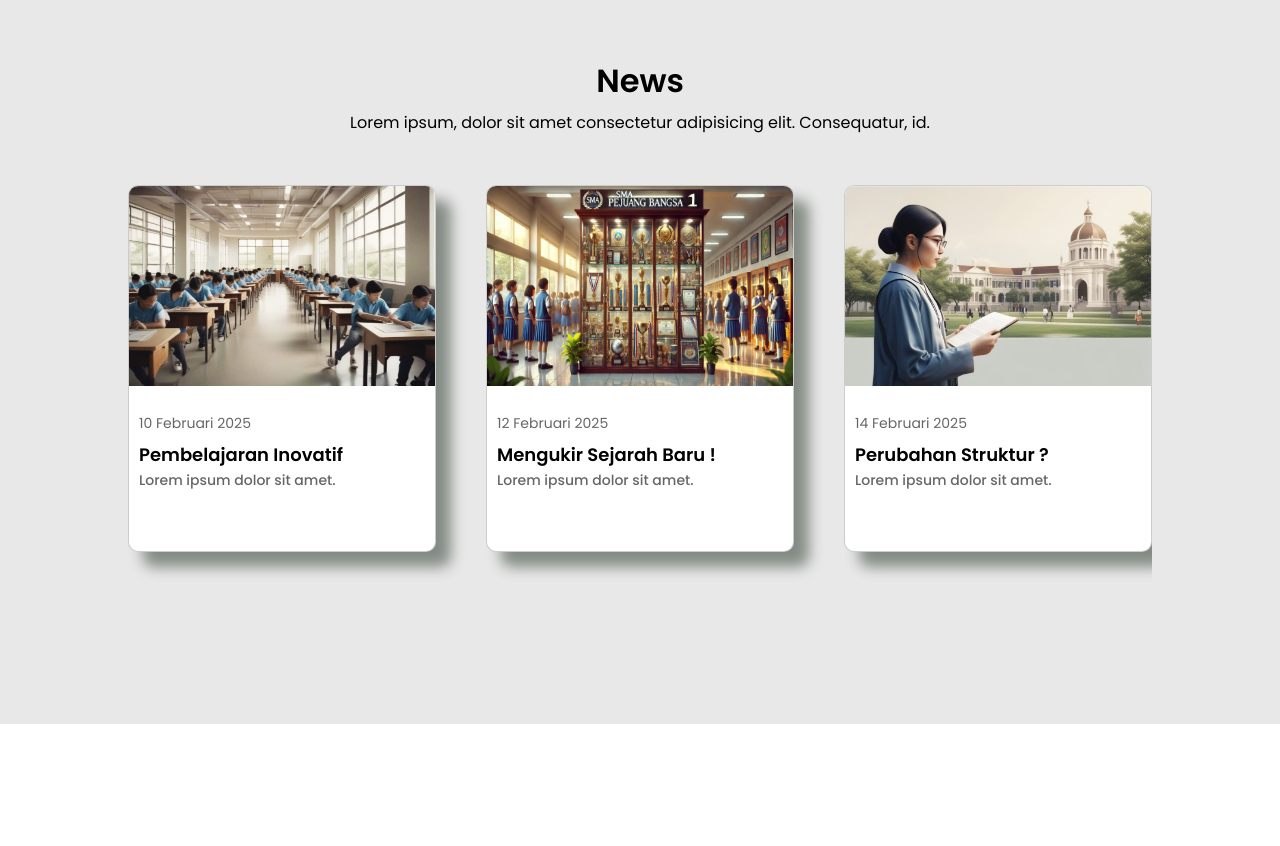
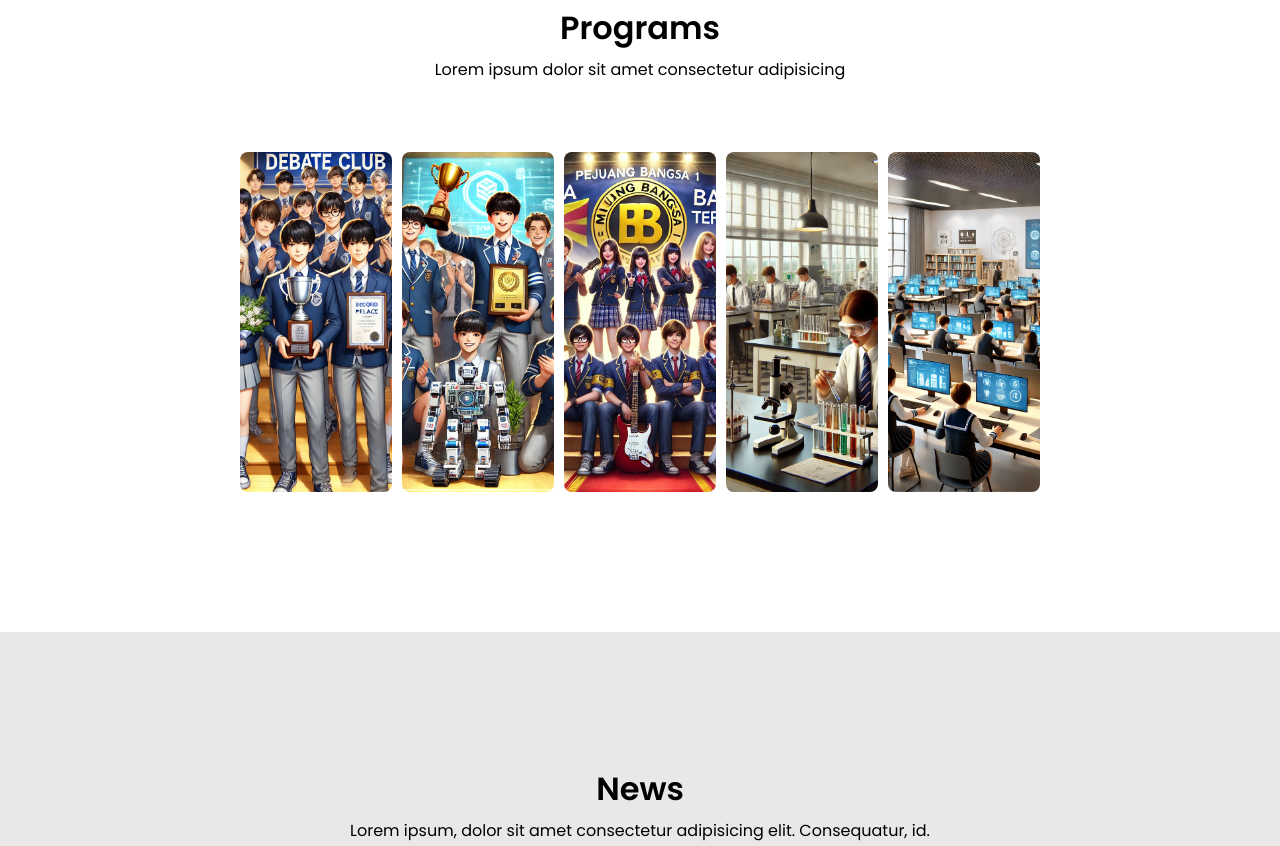
Before and after one commit to Mapzoll/Website-KTI-by-alfian, a plain HTML site: page Website KTI/index.html in a window 1280 px wide. Shown: the part 1756-2602 px from the top of the page. Before the commit the page ends 2480 px from the top, so only its background shows below. Drawn offline with nearby package versions, Linux system fonts and the light colour scheme.

Commit message:
menambahkan bagian programs

```diff
--- a/Website KTI/dist/css/style.css
+++ b/Website KTI/dist/css/style.css
@@ -127,8 +127,8 @@ header {
   -ms-border-radius: 100px;
   -o-border-radius: 100px;
   position: relative;
-  left: -51px;
-  top: -3px;
+  top: -2px;
+  right: -7px;
 }
 
 .navbar .contact-btn::before {
@@ -442,6 +442,131 @@ header {
 
 /* About */
 
+/* Programs */
+.prog-container {
+  width: 80%;
+  margin-inline: auto;
+  margin-top: 80px;
+  left: 0;
+  right: 0;
+  padding-bottom: 80px;
+}
+
+.prog-container > h1,
+.prog-container > p {
+  text-align: center;
+}
+
+.prog-container > h1 {
+  font-weight: 600;
+  margin-bottom: 5px;
+}
+
+@media screen and (max-width: 1100px) {
+  .programs-wrapper {
+    flex-direction: column;
+    width: 400px;
+  }
+}
+
+@media screen and (max-width: 856px) {
+  .programs-wrapper {
+    flex-direction: column;
+    width: 400px;
+  }
+
+  .card {
+    width: 50%;
+    align-self: center;
+  }
+
+  .card:hover {
+    flex: 1;
+  }
+}
+
+@media screen and (max-width: 425px) {
+  .programs-wrapper {
+    flex-direction: column;
+    width: 400px;
+  }
+
+  .card {
+    width: 45%;
+    align-self: center;
+  }
+
+  .card:hover {
+    flex: 1;
+  }
+}
+
+.programs-wrapper {
+  display: flex;
+  gap: 10px;
+  width: 800px;
+  height: 350px;
+  margin: 60px 0 60px 0;
+  padding-top: 10px;
+  justify-self: center;
+}
+
+.card {
+  flex: 1;
+  overflow: hidden;
+  position: relative;
+  border-radius: 8px;
+  transition: flex 0.3s;
+}
+
+.card:hover {
+  flex: 5;
+}
+
+.card:hover .text-wrapper {
+  transform: translateY(0);
+  -webkit-transform: translateY(0);
+  -moz-transform: translateY(0);
+  -ms-transform: translateY(0);
+  -o-transform: translateY(0);
+}
+
+.card img {
+  width: 100%;
+  height: 100%;
+  object-fit: cover;
+}
+
+.text-wrapper {
+  position: absolute;
+  bottom: 0;
+  color: white;
+  padding: 15px;
+  text-align: justify;
+  transform: translateY(100%);
+  transition: transform 0.4s ease-in-out;
+  background: linear-gradient(transparent, rgba(0, 0, 0, 0.538) 20%, black 70%);
+}
+
+.text-wrapper a {
+  text-decoration: none;
+  color: white;
+}
+
+.text-wrapper a:hover {
+  text-decoration: underline;
+}
+
+.text-wrapper h3 {
+  margin-bottom: 10px;
+}
+
+.text-wrapper span {
+  color: rgb(212, 212, 212);
+  font-size: 12px;
+}
+/* Programs */
+
 /* News */
 .news {
   width: 100%;
--- a/Website KTI/index.html
+++ b/Website KTI/index.html
@@ -126,18 +126,57 @@
     <!-- About -->
 
     <!-- Programs -->
-
-
-
-
-
-
-
-
-
-
-
-
+    <div class="prog-container" >
+        <h1>Programs</h1>
+        <p>Lorem ipsum dolor sit amet consectetur adipisicing
+        <div class="programs-wrapper" id="programs">
+            <div class="card">
+                <img src="assets/images/prestasi-ekskul.jpg" alt="image">
+                <div class="text-wrapper">
+                    <a>
+                        <h3 class="title">Program Debat</h3>
+                    </a>
+                    <span>Lorem ipsum dolor sit amet consectetur adipisicing elit. Fuga sint nam perferendis.</span>
+                </div>
+            </div>
+            <div class="card">
+                <img src="assets/images/prestasi-robotik.jpg" alt="image">
+                <div class="text-wrapper">
+                    <a>
+                        <h3 class="title">Program Robotik dan IOT</h3>
+                    </a>
+                    <span>Lorem ipsum dolor sit amet consectetur adipisicing elit. Fuga sint nam perferendis.</span>
+                </div>
+            </div>
+            <div class="card">
+                <img src="assets/images/band-ikonsekolah.jpg" alt="image">
+                <div class="text-wrapper">
+                    <a>
+                        <h3 class="title">Band Music (Icon)</h3>
+                    </a>
+                    <span>Lorem ipsum dolor sit amet consectetur adipisicing elit. Fuga sint nam perferendis.</span>
+                </div>
+            </div>
+            <div class="card"><img
+                    src="assets/images/labkimia.jpg" alt="image">
+                <div class="text-wrapper">
+                    <a>
+                        <h3 class="title">Program Chemistry </h3>
+                    </a>
+                    <span>Lorem ipsum dolor sit amet consectetur adipisicing elit. Fuga sint nam perferendis.</span>
+                </div>
+            </div>
+            <div class="card"><img
+                    src="assets/images/labkomp.jpg" alt="image">
+                <div class="text-wrapper">
+                    <a>
+                        <h3 class="title">Program Computer (Coding)</h3>
+                    </a>
+                    <span>Lorem ipsum dolor sit amet consectetur adipisicing elit. Fuga sint nam perferendis.</span>
+                </div>
+            </div>
+        </div>
+</div>
     <!-- Programs -->
 
     <!-- News -->
```
